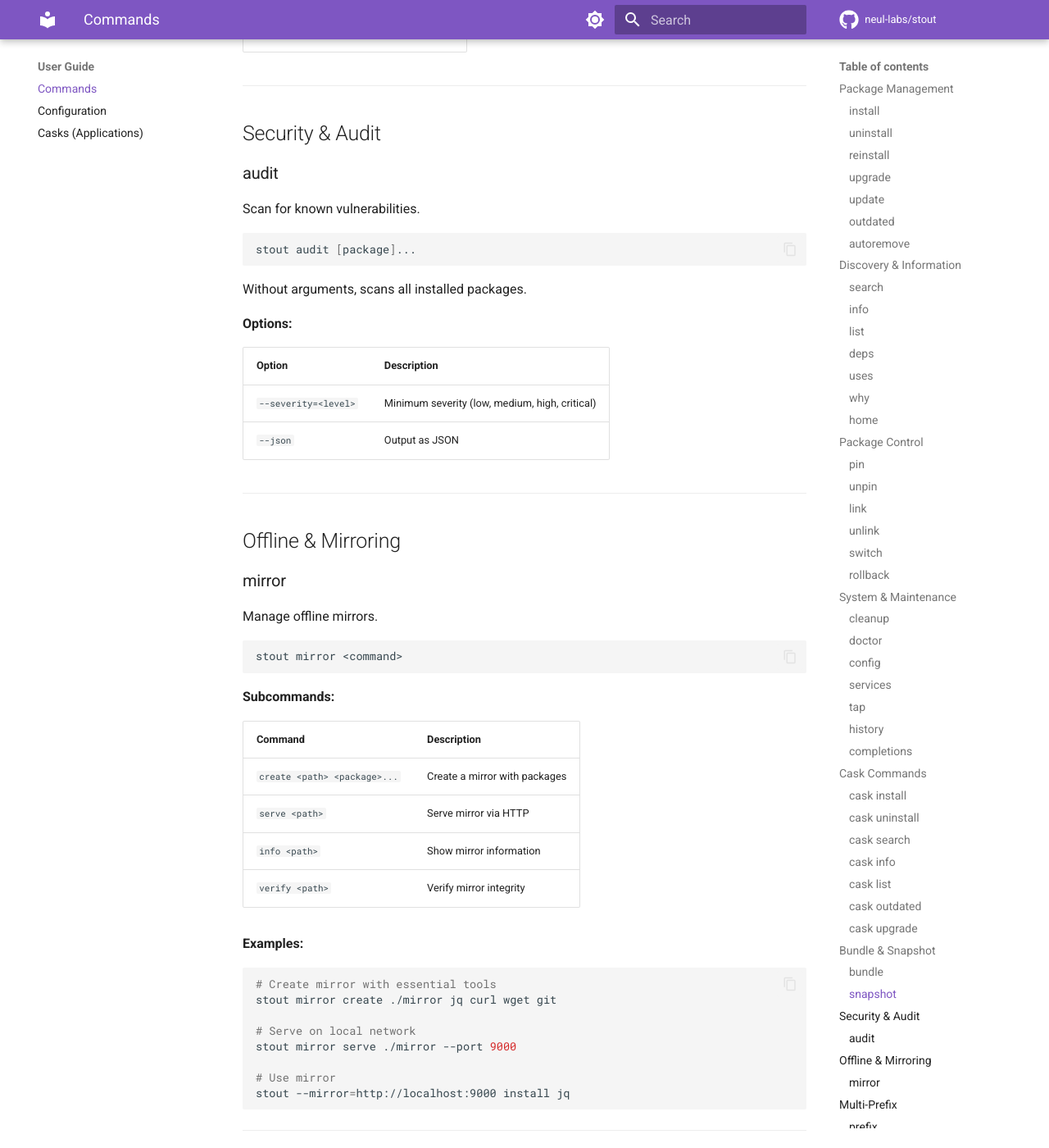
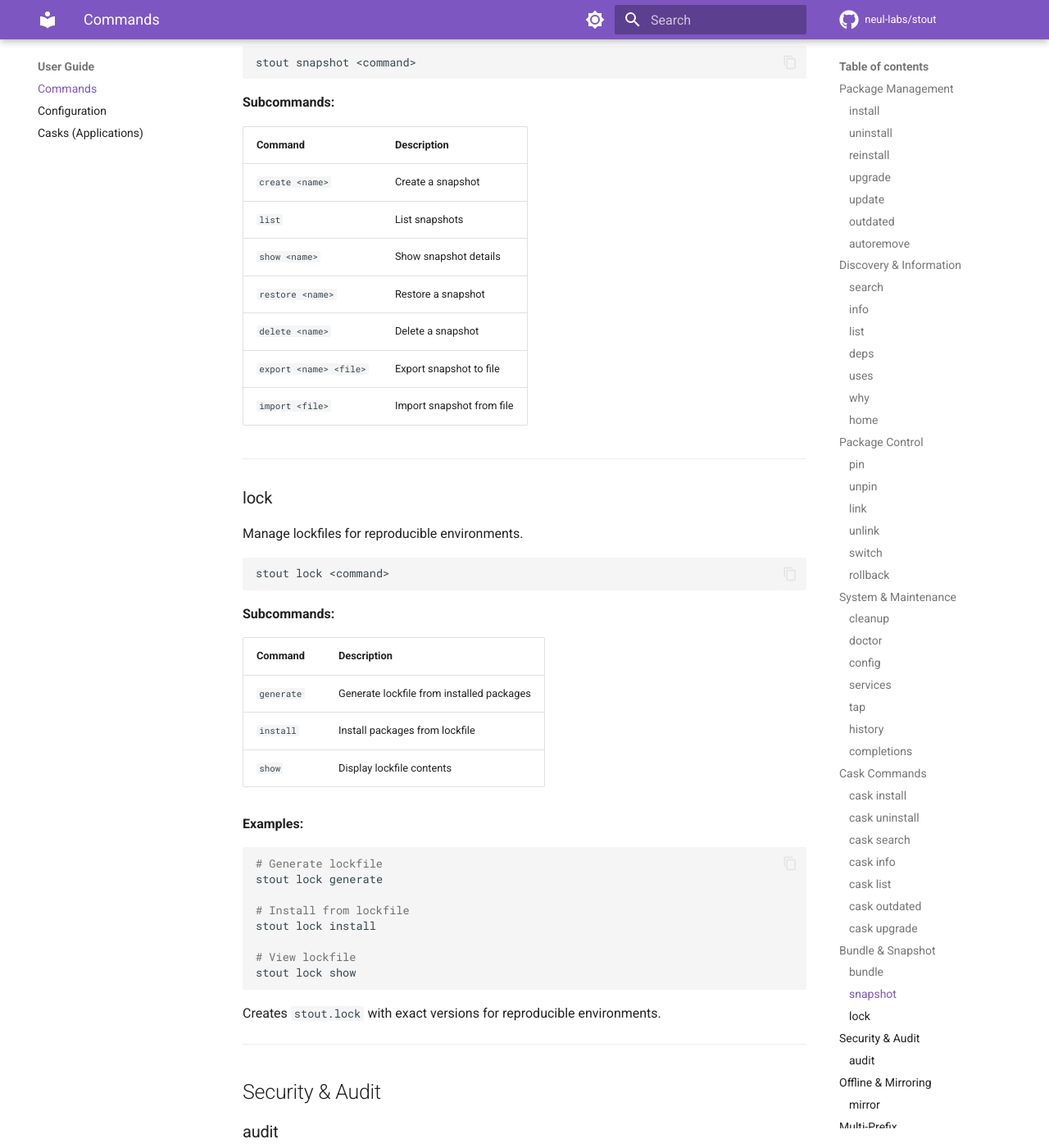
Before and after one commit to neul-labs/stout, an MkDocs documentation site: the page built from documentation/docs/commands.md, in a window 1280 px wide and 1400 px high, scrolled down 13594 px. Shown: the whole window at 82% size. Built offline with MkDocs 1.6.1 and Material for MkDocs 9.7.7, drawn with Linux system fonts in a browser that asks for light colours; comment, search, counter and statistics services are not loaded; some of the changed text lies outside the part shown.

Commit message:
updated documentation

````diff
--- a/documentation/docs/commands.md
+++ b/documentation/docs/commands.md
@@ -24,6 +24,11 @@
 | `--only-dependencies` | Install only dependencies, not the package |
 | `--cask` | Install as a cask (application) |
 | `--quiet` | Suppress output |
+| `--dry-run` | Preview what would be installed |
+| `--keep-bottles` | Keep downloaded bottles after installation |
+| `-j, --jobs=<n>` | Number of parallel jobs for source builds |
+| `--cc=<compiler>` | Use specified C compiler |
+| `--cxx=<compiler>` | Use specified C++ compiler |
 
 **Examples:**
 
@@ -453,6 +458,8 @@
 | `stop <service>` | Stop a service |
 | `restart <service>` | Restart a service |
 | `run <service>` | Run in foreground |
+| `info <service>` | Show service information |
+| `cleanup` | Remove unused service files |
 
 ---
 
@@ -597,10 +604,46 @@
 
 | Command | Description |
 |---------|-------------|
-| `save <name>` | Save current state |
+| `create <name>` | Create a snapshot |
+| `list` | List snapshots |
+| `show <name>` | Show snapshot details |
 | `restore <name>` | Restore a snapshot |
-| `list` | List snapshots |
 | `delete <name>` | Delete a snapshot |
+| `export <name> <file>` | Export snapshot to file |
+| `import <file>` | Import snapshot from file |
+
+---
+
+### lock
+
+Manage lockfiles for reproducible environments.
+
+```bash
+stout lock <command>
+```
+
+**Subcommands:**
+
+| Command | Description |
+|---------|-------------|
+| `generate` | Generate lockfile from installed packages |
+| `install` | Install packages from lockfile |
+| `show` | Display lockfile contents |
+
+**Examples:**
+
+```bash
+# Generate lockfile
+stout lock generate
+
+# Install from lockfile
+stout lock install
+
+# View lockfile
+stout lock show
+```
+
+Creates `stout.lock` with exact versions for reproducible environments.
 
 ---
 
@@ -698,13 +741,19 @@
 
 ### bottle
 
-Create binary packages.
+Create and manage binary packages.
 
 ```bash
-stout bottle <package>
+stout bottle <command> [package]
 ```
 
-Creates a distributable bottle from an installed package.
+**Subcommands:**
+
+| Command | Description |
+|---------|-------------|
+| `create <package>` | Create bottle from installed package |
+| `info <bottle>` | Show bottle information |
+| `verify <bottle>` | Verify bottle integrity |
 
 ---
 
@@ -744,9 +793,10 @@
 
 | Command | Description |
 |---------|-------------|
-| `state` | Show analytics status |
+| `status` | Show analytics status |
 | `on` | Enable analytics |
 | `off` | Disable analytics |
+| `what` | Show what data is collected |
 
 ---
 
--- a/documentation/mkdocs.yml
+++ b/documentation/mkdocs.yml
@@ -1,6 +1,6 @@
 site_name: Stout
 site_description: A fast, Rust-based Homebrew-compatible package manager
-site_url: https://neul-labs.github.io/stout
+site_url: https://docs.neullabs.com/stout
 repo_url: https://github.com/neul-labs/stout
 repo_name: neul-labs/stout
 
````
Also changed, not shown: other parts of documentation/docs/commands.md (+1 -1 lines), documentation/docs/enterprise.md (+11 -2 lines), documentation/docs/index.md (+1 -1 lines).
